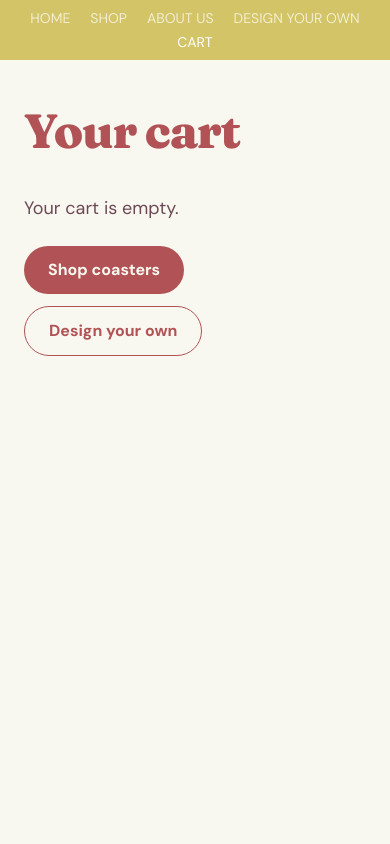
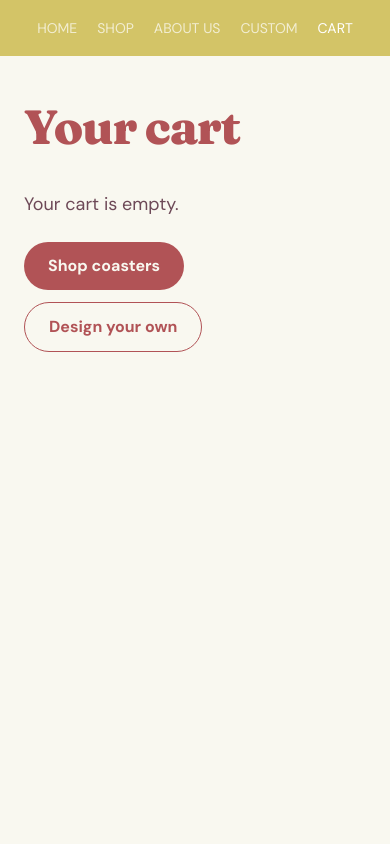
Before and after one commit to leiferickson10/tiled-house, a Next.js app: page /cart in a window 390 px wide. Shown: the top 844 px of the page. Built offline with nearby package versions, Linux system fonts and the light colour scheme.

Commit message:
Fit the top menu on one line on phones
On phones, 'Design Your Own' shows as 'Custom', and 'About Us' is hidden on the
shop pages. Tablet and desktop keep the full menu.

Co-Authored-By: Claude Sonnet 5.5 <noreply@anthropic.com>

```diff
--- a/app/components/SiteNav.tsx
+++ b/app/components/SiteNav.tsx
@@ -1,25 +1,36 @@
 import Link from "next/link";
 import CartLink from "./CartLink";
 
+// On phones the menu has to fit on one line, so some items get a short label
+// ("CUSTOM" instead of "DESIGN YOUR OWN") and, on the shop pages only, "ABOUT US"
+// is hidden. Tablets and desktops always show the full menu.
 const NAV = [
   { label: "HOME", href: "/" },
   { label: "SHOP", href: "/shop" },
-  { label: "ABOUT US", href: "/#about" },
-  { label: "DESIGN YOUR OWN", href: "/custom" },
+  { label: "ABOUT US", href: "/#about", hideOnPhoneInShop: true },
+  { label: "DESIGN YOUR OWN", shortLabel: "CUSTOM", href: "/custom" },
 ];
 
 export default function SiteNav({ current }: { current: string }) {
+  const inShop = current === "/shop"; // the shop and every product page
   return (
     <nav className="flex min-h-14 flex-wrap items-center justify-center gap-x-5 gap-y-1 bg-[#d3c467] px-4 py-2 text-sm sm:gap-x-9 sm:text-lg">
       {NAV.map((item) => (
         <Link
           key={item.href}
           href={item.href}
-          className={
+          className={`${
             item.href === current ? "text-white" : "text-white/70 hover:text-white"
-          }
+          } ${item.hideOnPhoneInShop && inShop ? "hidden sm:inline" : ""}`}
         >
-          {item.label}
+          {item.shortLabel ? (
+            <>
+              <span className="sm:hidden">{item.shortLabel}</span>
+              <span className="hidden sm:inline">{item.label}</span>
+            </>
+          ) : (
+            item.label
+          )}
         </Link>
       ))}
       <CartLink active={current === "/cart"} />
```
